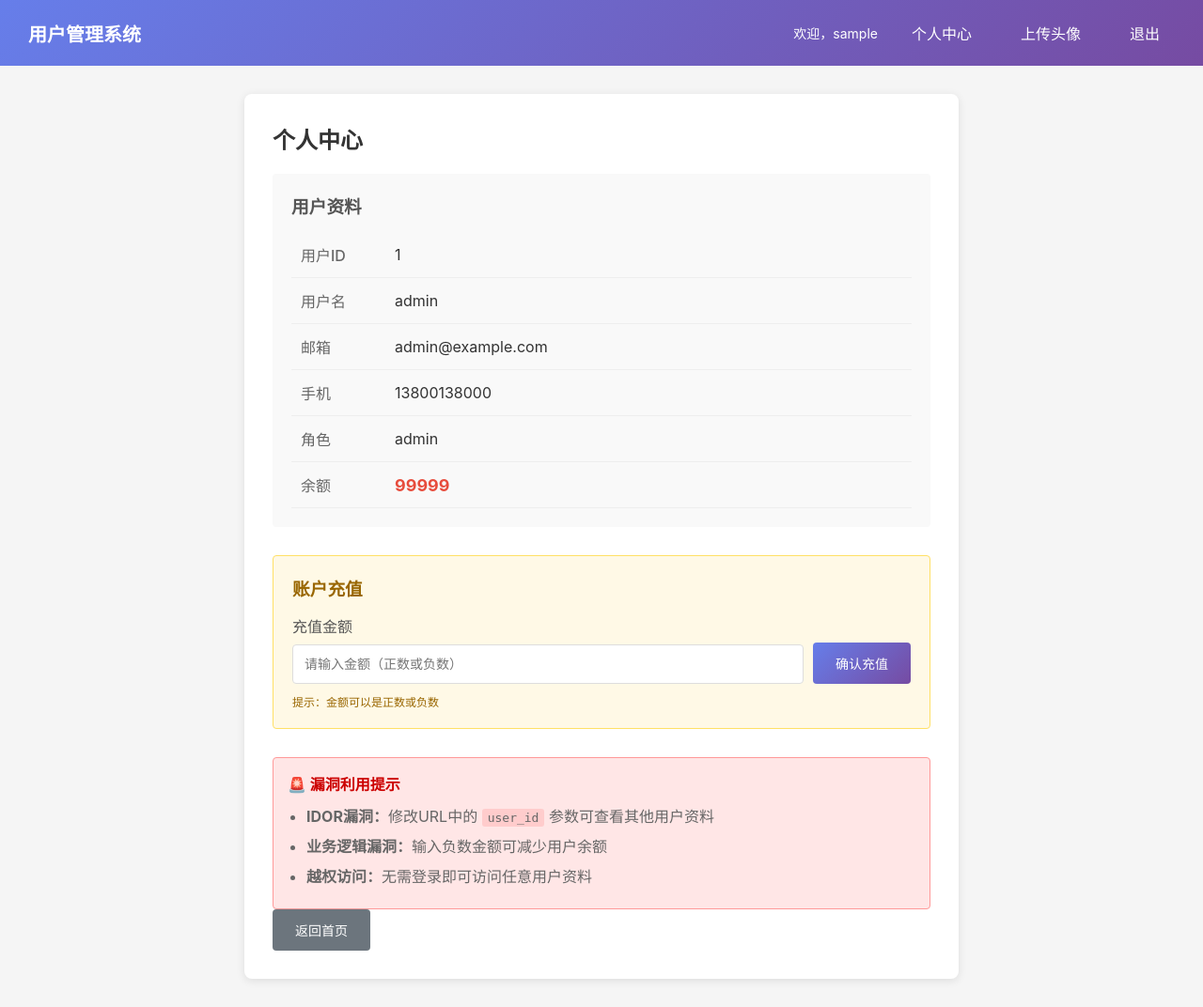
After one commit to Kang18983286761/sql-injection-report, a Flask app: page /profile?user_id=1 in a window 1280 px wide. The commit adds this page. Shown: the whole page at 94% size. Run offline with Flask 3, Linux system fonts and the light colour scheme; the visitor is signed in with stand-in values (Sample User, id 1).

Commit message:
feat: 添加个人中心和充值功能（含IDOR和业务逻辑漏洞）
- 新增个人中心路由 /profile（IDOR漏洞）
- 新增充值路由 /recharge（业务逻辑漏洞）
- 可通过URL参数查看任意用户资料
- 充值金额不做正负校验
- 添加漏洞利用提示信息

```diff
--- a/app.py
+++ b/app.py
@@ -27,6 +27,12 @@ USERS = {
         "phone": "13900139001",
         "balance": 100
     }
+}
+
+# 用户ID映射（用于IDOR漏洞演示）
+USER_ID_MAP = {
+    1: "admin",
+    2: "alice"
 }
 
 # 数据库路径
@@ -211,6 +217,75 @@ def upload():
 
     return render_template("upload.html", user_info=user_info, error=error, file_url=file_url)
 
+# 个人中心
+@app.route("/profile")
+def profile():
+    # 🚨 漏洞：从 URL 参数获取 user_id，不验证权限（IDOR 漏洞）
+    user_id = request.args.get("user_id", type=int)
+
+    if not user_id:
+        flash("用户ID不能为空")
+        return redirect("/")
+
+    # 🚨 漏洞：不验证当前登录用户是否有权查看该用户资料
+    # 任何人都可以通过修改 URL 参数查看其他用户的资料
+    profile_user = None
+
+    if user_id in USER_ID_MAP:
+        username = USER_ID_MAP[user_id]
+        if username in USERS:
+            user_data = USERS[username]
+            profile_user = {
+                "id": user_id,
+                "username": username,
+                "email": user_data["email"],
+                "phone": user_data["phone"],
+                "balance": user_data["balance"],
+                "role": user_data["role"]
+            }
+
+    # 获取当前登录用户信息
+    current_username = session.get("username")
+    user_info = None
+    if current_username in USERS:
+        user_info = USERS[current_username]
+        user_info["username"] = current_username
+
+    return render_template("profile.html", user_info=user_info, profile_user=profile_user)
+
+# 充值
+@app.route("/recharge", methods=["POST"])
+def recharge():
+    # 🚨 漏洞：从表单获取 user_id 和 amount，不验证权限
+    user_id = request.form.get("user_id", type=int)
+    amount = request.form.get("amount", type=float)
+
+    print(f"[DEBUG] 充值请求 - user_id: {user_id}, amount: {amount}")
+
+    if not user_id or amount is None:
+        flash("参数错误")
+        return redirect("/")
+
+    # 🚨 漏洞：不验证 amount 是否为负数（可能导致余额减少）
+    # 攻击者可以通过提交负数金额来减少其他用户的余额
+
+    if user_id in USER_ID_MAP:
+        username = USER_ID_MAP[user_id]
+        if username in USERS:
+            # 🚨 漏洞：直接修改余额，不做任何校验
+            old_balance = USERS[username]["balance"]
+            new_balance = old_balance + amount
+            USERS[username]["balance"] = new_balance
+
+            print(f"[DEBUG] 余额更新 - 用户: {username}, 原余额: {old_balance}, 变动: {amount}, 新余额: {new_balance}")
+
+            if amount >= 0:
+                flash(f"充值成功！余额增加 {amount}，当前余额：{new_balance}")
+            else:
+                flash(f"操作成功！余额变动 {amount}，当前余额：{new_balance}")
+
+    return redirect(f"/profile?user_id={user_id}")
+
 if __name__ == "__main__":
     init_db()
     # 确保上传目录存在
--- a/static/css/style.css
+++ b/static/css/style.css
@@ -337,3 +337,102 @@ body {
 .upload-tips li {
     margin: 5px 0;
 }
+
+/* 个人中心样式 */
+.profile-info {
+    margin: 20px 0;
+    padding: 20px;
+    background: #f9f9f9;
+    border-radius: 4px;
+}
+
+.profile-info h3 {
+    margin-bottom: 15px;
+    color: #555;
+}
+
+.profile-table {
+    width: 100%;
+    border-collapse: collapse;
+}
+
+.profile-table tr {
+    border-bottom: 1px solid #eee;
+}
+
+.profile-table td {
+    padding: 12px 10px;
+}
+
+.profile-table td.label {
+    font-weight: 500;
+    color: #666;
+    width: 100px;
+}
+
+.profile-table td.balance {
+    font-size: 18px;
+    font-weight: bold;
+    color: #e74c3c;
+}
+
+/* 充值区域 */
+.recharge-section {
+    margin-top: 30px;
+    padding: 20px;
+    background: #fff9e6;
+    border-radius: 4px;
+    border: 1px solid #ffe066;
+}
+
+.recharge-section h3 {
+    margin-bottom: 15px;
+    color: #996600;
+}
+
+.recharge-form {
+    display: flex;
+    gap: 10px;
+    align-items: flex-end;
+}
+
+.recharge-form .form-group {
+    flex: 1;
+    margin-bottom: 0;
+}
+
+.recharge-tip {
+    margin-top: 10px;
+    font-size: 12px;
+    color: #996600;
+}
+
+/* 漏洞提示 */
+.vulnerability-hint {
+    margin-top: 30px;
+    padding: 15px;
+    background: #ffe6e6;
+    border-radius: 4px;
+    border: 1px solid #ff9999;
+}
+
+.vulnerability-hint h4 {
+    margin-bottom: 10px;
+    color: #c00;
+}
+
+.vulnerability-hint ul {
+    margin-left: 20px;
+}
+
+.vulnerability-hint li {
+    margin: 8px 0;
+    color: #666;
+}
+
+.vulnerability-hint code {
+    background: #ffcccc;
+    padding: 2px 6px;
+    border-radius: 3px;
+    font-family: monospace;
+}
--- a/templates/base.html
+++ b/templates/base.html
@@ -12,6 +12,7 @@
         <div class="navbar-menu">
             {% if session.get("username") %}
             <span class="navbar-welcome">欢迎，{{ session.get("username") }}</span>
+            <a href="/profile?user_id=1" class="navbar-link">个人中心</a>
             <a href="/upload" class="navbar-link">上传头像</a>
             <a href="/logout" class="navbar-link">退出</a>
             {% else %}
--- a/templates/index.html
+++ b/templates/index.html
@@ -18,6 +18,7 @@
 
     <!-- 快捷功能 -->
     <div class="quick-actions">
+        <a href="/profile?user_id=1" class="btn btn-secondary">个人中心</a>
         <a href="/upload" class="btn btn-secondary">上传头像</a>
     </div>
 
--- /dev/null
+++ b/templates/profile.html
@@ -0,0 +1,67 @@
+{% extends "base.html" %}
+
+{% block content %}
+<div class="card">
+    <h2>个人中心</h2>
+
+    {% if profile_user %}
+    <div class="profile-info">
+        <h3>用户资料</h3>
+        <table class="profile-table">
+            <tr>
+                <td class="label">用户ID</td>
+                <td>{{ profile_user.id }}</td>
+            </tr>
+            <tr>
+                <td class="label">用户名</td>
+                <td>{{ profile_user.username }}</td>
+            </tr>
+            <tr>
+                <td class="label">邮箱</td>
+                <td>{{ profile_user.email }}</td>
+            </tr>
+            <tr>
+                <td class="label">手机</td>
+                <td>{{ profile_user.phone }}</td>
+            </tr>
+            <tr>
+                <td class="label">角色</td>
+                <td>{{ profile_user.role }}</td>
+            </tr>
+            <tr>
+                <td class="label">余额</td>
+                <td class="balance">{{ profile_user.balance }}</td>
+            </tr>
+        </table>
+    </div>
+
+    <!-- 充值功能 -->
+    <div class="recharge-section">
+        <h3>账户充值</h3>
+        <form method="POST" action="/recharge" class="recharge-form">
+            <input type="hidden" name="user_id" value="{{ profile_user.id }}">
+            <div class="form-group">
+                <label for="amount">充值金额</label>
+                <input type="number" id="amount" name="amount" step="0.01" placeholder="请输入金额（正数或负数）" required>
+            </div>
+            <button type="submit" class="btn">确认充值</button>
+        </form>
+        <p class="recharge-tip">提示：金额可以是正数或负数</p>
+    </div>
+
+    <!-- 漏洞提示 -->
+    <div class="vulnerability-hint">
+        <h4>🚨 漏洞利用提示</h4>
+        <ul>
+            <li><strong>IDOR漏洞：</strong>修改URL中的 <code>user_id</code> 参数可查看其他用户资料</li>
+            <li><strong>业务逻辑漏洞：</strong>输入负数金额可减少用户余额</li>
+            <li><strong>越权访问：</strong>无需登录即可访问任意用户资料</li>
+        </ul>
+    </div>
+    {% else %}
+    <div class="error-msg">用户不存在</div>
+    {% endif %}
+
+    <a href="/" class="btn btn-secondary">返回首页</a>
+</div>
+{% endblock %}
```
